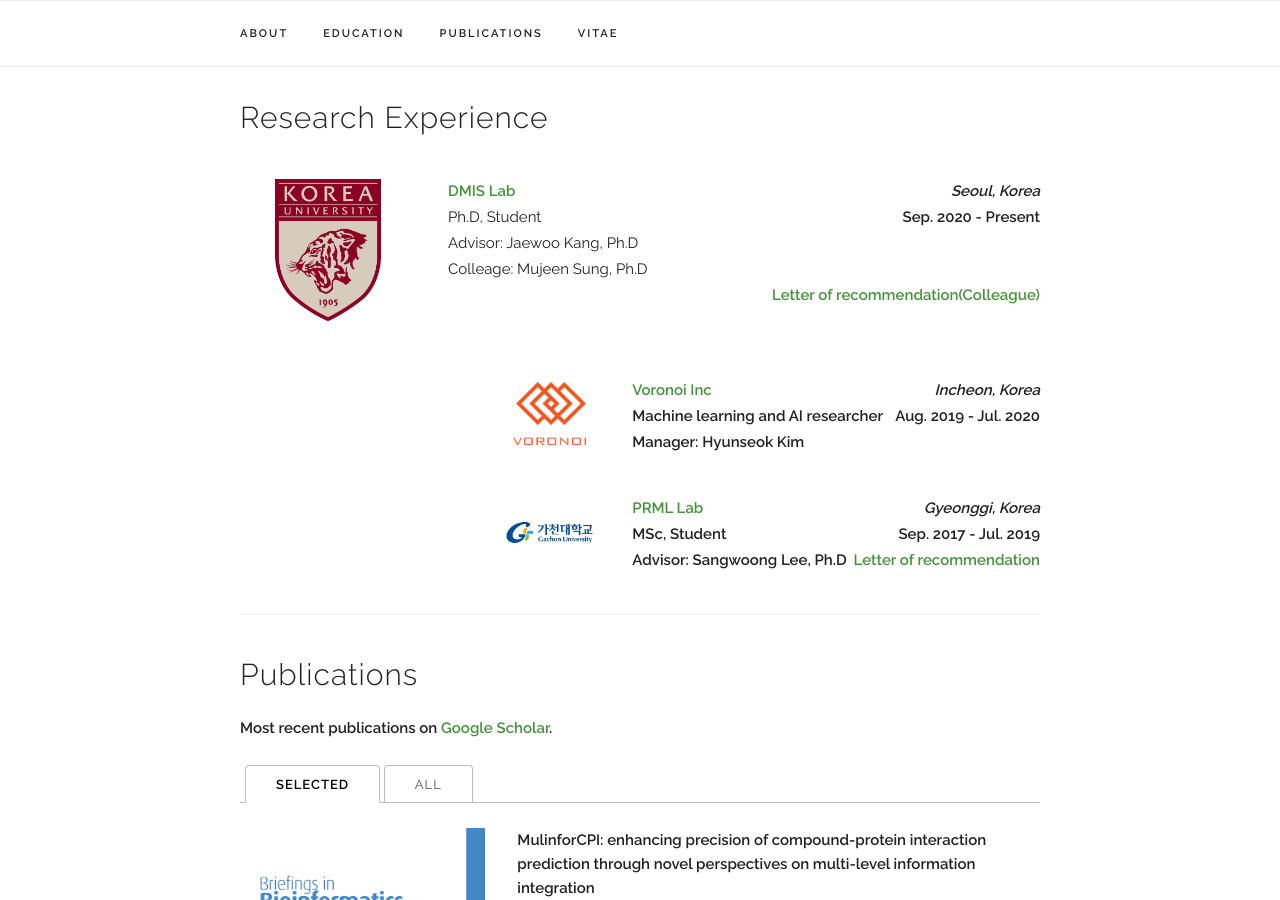
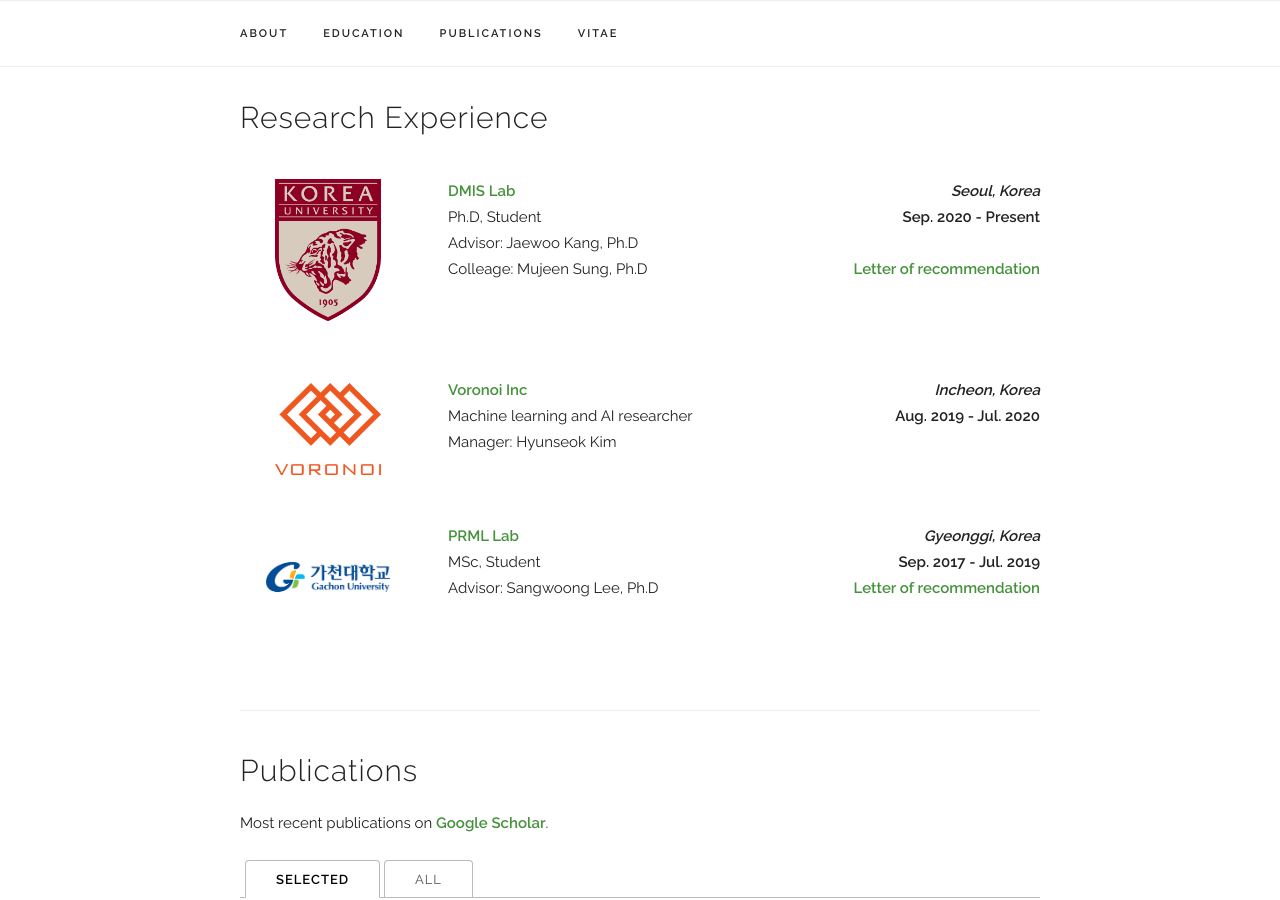
Before and after one commit to quangnguyenbn99/quangnguyenbn99.github.io, a Jekyll site: the page built from index.html, in a window 1280 px wide and 900 px high, scrolled down 1230 px. Built offline with Jekyll 4.4.1, drawn with Linux system fonts in a browser that asks for light colours; some web fonts are replaced.

Commit message:
Update index.html

```diff
--- a/index.html
+++ b/index.html
@@ -103,7 +103,7 @@
               <p class="title"><b><a href="https://dmis.korea.ac.kr/">DMIS Lab</a> <b style="float:right;"><i>Seoul, Korea</i></b></b></p>
               <p>Ph.D, Student <b style="float:right;">Sep. 2020 - Present</b></p>
               <p>Advisor: Jaewoo Kang, Ph.D</p><p></p>
-              <p>Colleage: Mujeen Sung, Ph.D</p> <b style="float:right;"><a href={{ "/assets/cv/LoR_Dr_Sung.pdf" | prepend: site.baseurl}} target="_blank">Letter of recommendation(Colleague)</a><p></p>
+              <p>Colleage: Mujeen Sung, Ph.D <b style="float:right;"><a href={{ "/assets/cv/LoR_Dr_Sung.pdf" | prepend: site.baseurl}} target="_blank">Letter of recommendation</a></b></p>
             </div>
           </div>
         </div>
```
